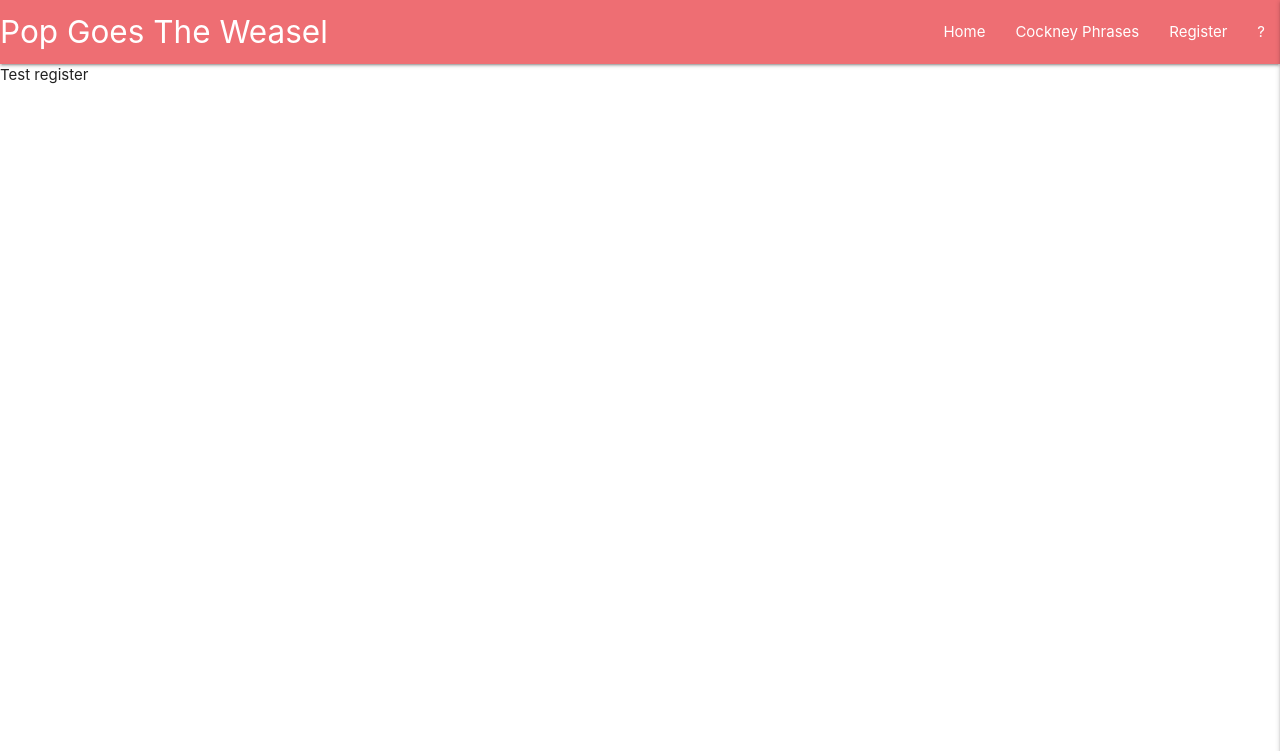
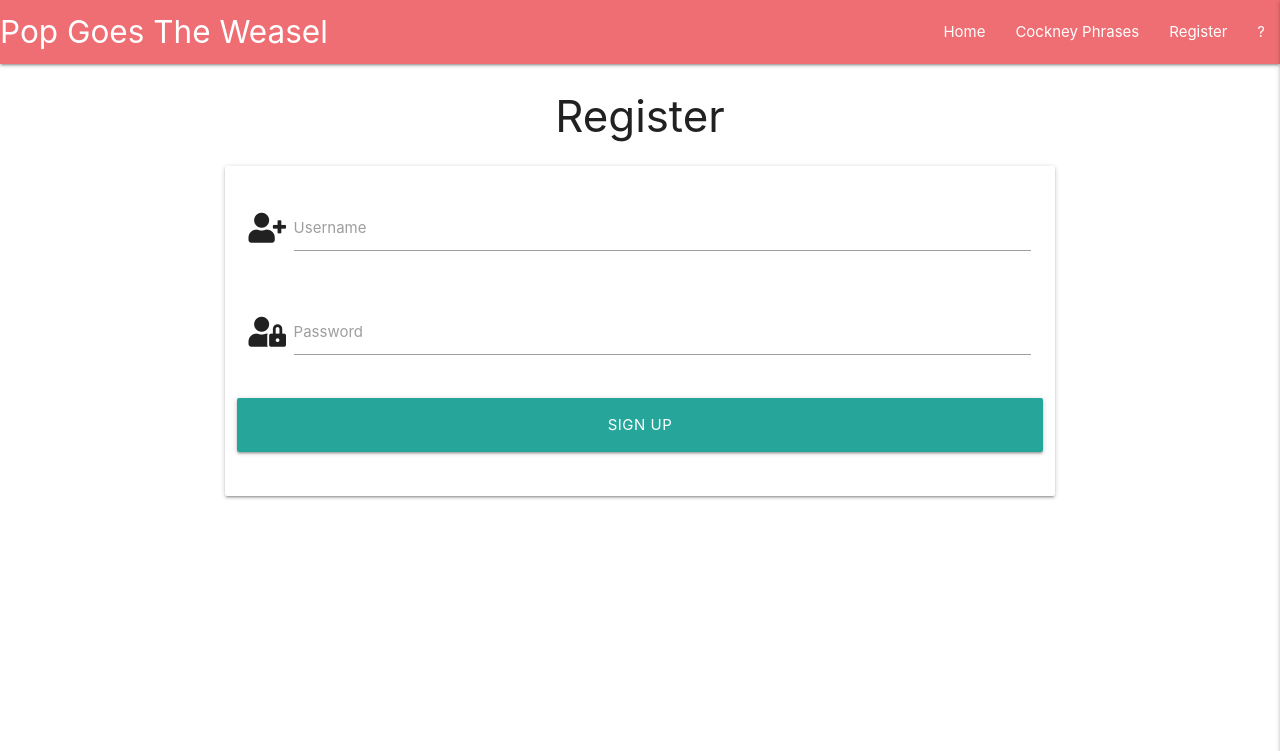
Before and after one commit to Telesia/pop_goes_the_weasel, a Flask app: page /register in a window 1280 px wide. Shown: the top 751 px of the page. Run offline with Flask 2, Linux system fonts and the light colour scheme; some libraries are stand-ins or nearby versions.

Commit message:
Add basic form and heading

```diff
--- a/templates/register.html
+++ b/templates/register.html
@@ -1,6 +1,37 @@
 {% extends "base.html" %}
 {% block content %}
 
-Test register
+    <h3 class="center-align">Register</h3>
+
+    <div class="row">
+        <form class="col s12 m8 offset-m2" method="POST" action="{{ url_for('register') }}">
+            <div class="card-panel">
+                <!-- username -->
+                <div class="row">
+					<div class="input-field col s12">
+						<i class="fas fa-user-plus prefix "></i>
+						<input id="username" name="username" type="text" minlength="3"
+                            maxlength="15" pattern="^[a-zA-Z0-9]{5,15}$" class="validate" required>
+						<label for="username">Username</label>
+					</div>
+                </div>
+                <!-- password -->
+                <div class="row">
+                    <div class="input-field col s12">
+						<i class="fas fa-user-lock prefix "></i>
+                        <input id="password" name="password" type="password" minlength="3"
+                            maxlength="15" pattern="^[a-zA-Z0-9]{5,15}$" class="validate" required>
+                        <label for="password">Password</label>
+                    </div>
+                </div>
+                <!-- register -->
+                <div class="row">
+                    <button type="submit" class="col s12 btn-large text-shadow">
+                        Sign Up
+                    </button>
+                </div>
+            </div>
+        </form>
+    </div>
 
 {% endblock %}
```
